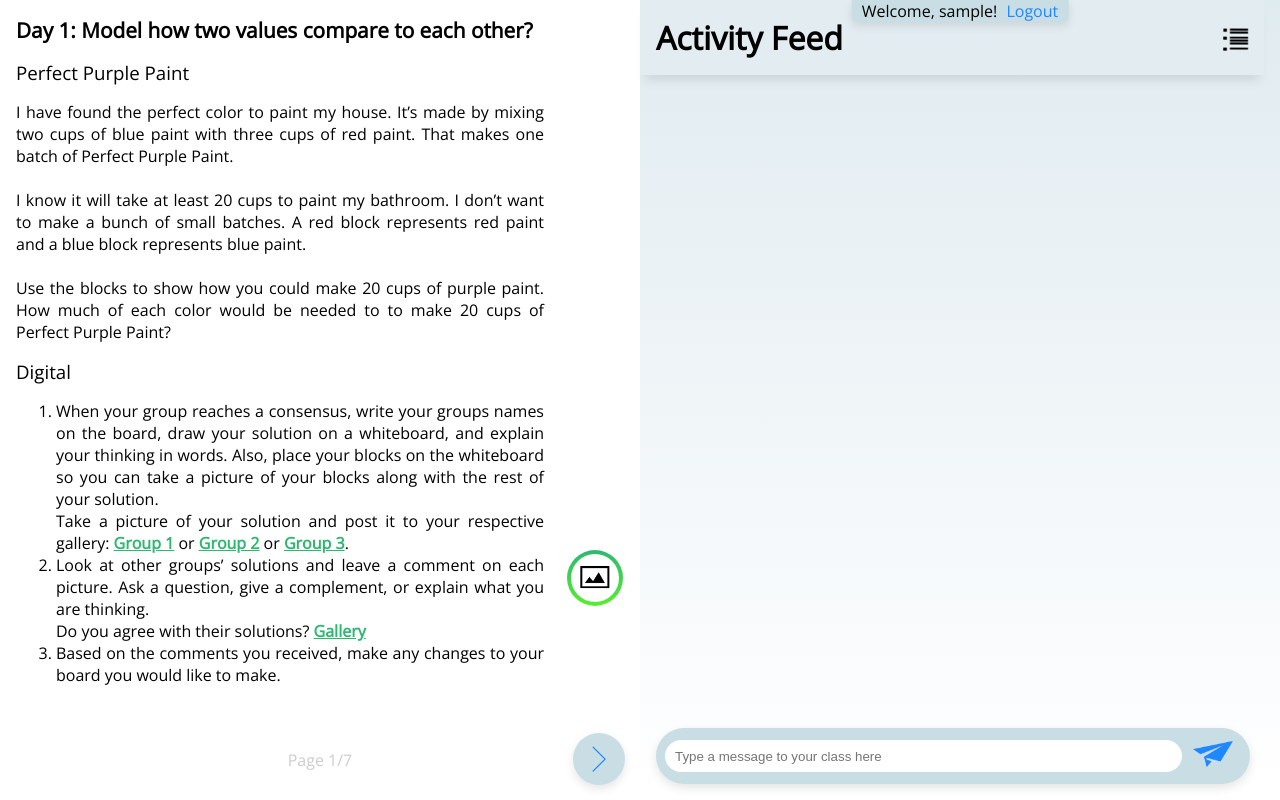
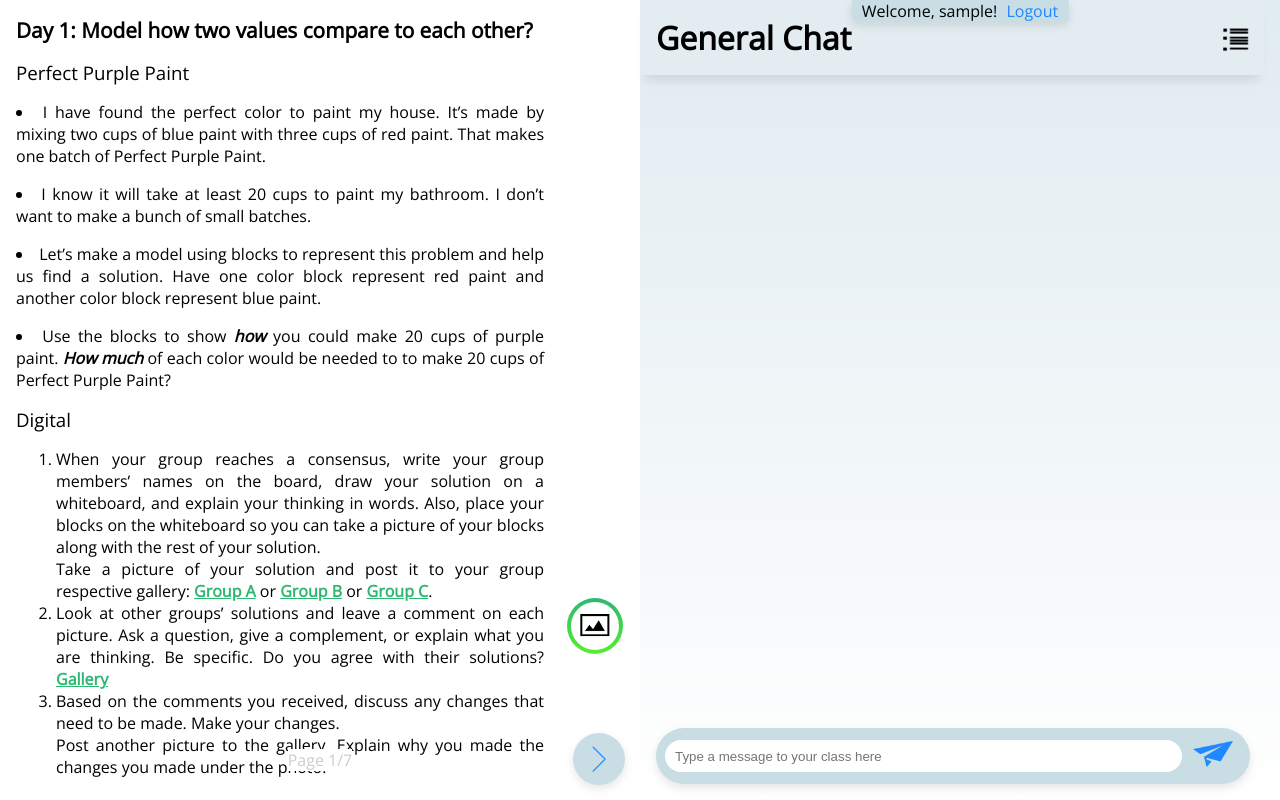
Before and after one commit to hcilabasu/UbicosAppServer, a Django app: page /index in a window 1280 px wide. Run offline with Django 3.2, Linux system fonts and the light colour scheme; the visitor is signed in with stand-in values (Sample User, id 1); data that the repository does not hold is empty; style sheets or scripts are compiled from the project's sources; some libraries are stand-ins or nearby versions.

Commit message:
updated html content

```diff
--- a/textbook/app/static/pages/1.html
+++ b/textbook/app/static/pages/1.html
@@ -1,28 +1,30 @@
 
 <h2>Day 1: Model how two values compare to each other?</h2>
 <h3>Perfect Purple Paint</h3>
-<p>I have found the perfect color to paint my house. It’s made by mixing two cups of blue paint with three cups of red paint.
-    That makes one batch of Perfect Purple Paint. <br/><br/>
+<li>I have found the perfect color to paint my house. It’s made by mixing two cups of blue paint with three cups of red paint.
+    That makes one batch of Perfect Purple Paint. </li>
 
-I know it will take at least 20 cups to paint my bathroom. I don’t want to make a bunch of small batches. A red block represents
-    red paint and a blue block represents blue paint. <br/><br/>
+<li>I know it will take at least 20 cups to paint my bathroom. I don’t want to make a bunch of small batches. </li>
 
-Use the blocks to show how you could make 20 cups of purple paint.
-    How much of each color would be needed to to make 20 cups of Perfect Purple Paint?
-</p>
+    <li>Let’s make a model using blocks to represent this problem and help us find a solution.
+    Have one color block represent red paint and another color block represent blue paint.</li>
+<li>
+    Use the blocks to show <strong><i>how</i></strong> you could make 20 cups of purple paint.
+    <strong><i>How much</i></strong> of each color would be needed to to make 20 cups of Perfect Purple Paint?
+</li>
 
 <h3>Digital</h3>
 <ol>
     <li>
-        When your group reaches a consensus, write your groups names on the board, draw your solution on a whiteboard,
-        and explain your thinking in words. Also, place your blocks on the whiteboard so you can take a picture of your
-        blocks along with the rest of your solution. <br/>
+        When your group reaches a consensus, write your group members’ names on the board, draw your solution on a whiteboard,
+        and explain your thinking in words. Also, place your blocks on the whiteboard so you can take a picture of your blocks
+        along with the rest of your solution.<br/>
 
-        Take a picture of your solution and post it to your respective gallery:
+        Take a picture of your solution and post it to your group respective gallery:
 
-        <a href="#" class="gallery" data-id="1" data-view="class" data-group="1">Group 1</a>  or
-    <a href="#" class="gallery" data-id="1" data-view="class" data-group="2">Group 2</a> or
-         <a href="#" class="gallery" data-id="1" data-view="class" data-group="3">Group 3</a>.
+        <a href="#" class="gallery" data-id="1" data-view="class" data-group="1">Group A</a>  or
+    <a href="#" class="gallery" data-id="1" data-view="class" data-group="2">Group B</a> or
+         <a href="#" class="gallery" data-id="1" data-view="class" data-group="3">Group C</a>.
 
     <!--<a href="#" class="gallery" data-id="1" data-view="class" >Visit the Gallery.</a>-->
     <!--<a href="#" class="activity-button gallery" data-id="1" data-view="class" > </a>-->
@@ -30,13 +32,16 @@ Use the blocks to show how you could make 20 cups of purple paint.
     </li>
 
     <li>
-        Look at other groups’ solutions and leave a comment on each picture. Ask a question, give a complement, or explain what you are thinking. <br/>
-        Do you agree with their solutions?
+        Look at other groups’ solutions and leave a comment on each picture. Ask a question, give a complement, or explain what you are thinking.
+        Be specific. Do you agree with their solutions?
+
 
         <a href="#" class="gallery" data-id="1" data-view="comment" >Gallery</a>
         <a href="#" class="activity-button gallery" data-id="1" data-view="comment" > </a>
     </li>
     <li>
-        Based on the comments you received, make any changes to your board you would like to make.
+        Based on the comments you received, discuss any changes that need to be made. Make your changes. <br/>
+        Post another picture to the gallery. Explain why you made the changes you made under the photo.
+
     </li>
 </ol>
--- a/textbook/app/static/pages/2.html
+++ b/textbook/app/static/pages/2.html
@@ -6,7 +6,7 @@
 
 
 <p>
-    Prepare a whiteboard to explain your thoughts.
+    Prepare a whiteboard to explain your methods and thinking.
     <a class="brainstorm" data-title="brainstorm1" data-id="1" data-description="Brainstorm description">Share your thoughts here. </a>
         <a class="activity-button brainstorm" data-id="1"></a>
 </p>
--- a/textbook/app/templates/app/activityfeed.html
+++ b/textbook/app/templates/app/activityfeed.html
@@ -1,4 +1,4 @@
-<h1>Activity Feed</h1>
+<h1>General Chat</h1>
 
 <ul id="activity-feed" class="feed">
 </ul>
```
Also changed, not shown: textbook/app/static/pages/3.html (+9 -3 lines).
